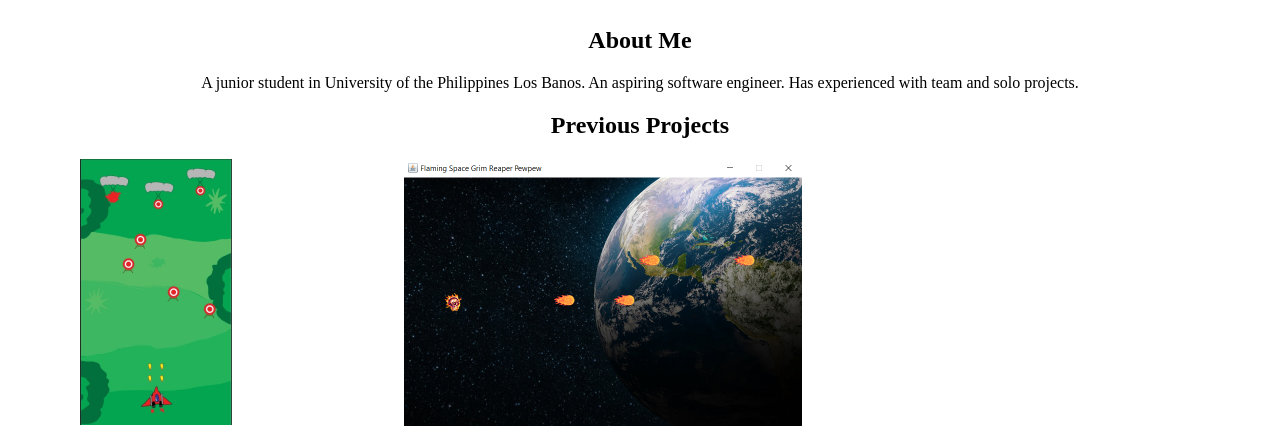
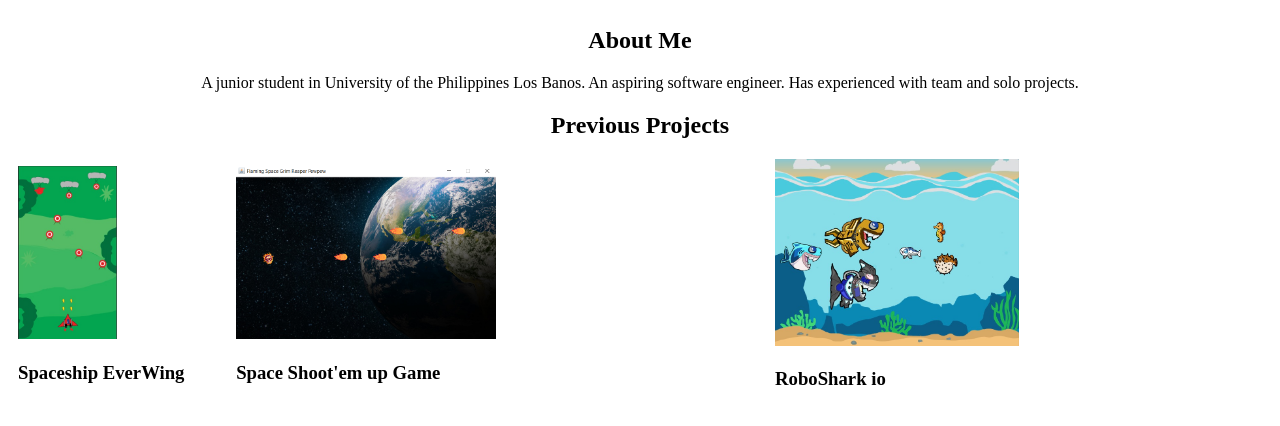
Before and after one commit to AldCristobal/AldCristobal.github.io, a plain HTML site: page index.html in a window 1280 px wide. Shown: the part 374-800 px from the top of the page. Drawn offline with Linux system fonts and the light colour scheme.

Commit message:
added 3rd game in Previous Project

```diff
--- a/index.html
+++ b/index.html
@@ -54,6 +54,10 @@
                     <img src="/assets/game_screenshot.webp" height="50%" width="50%">
                     <h3>Space Shoot'em up Game</h3>
                 </div>
+                <div class="flex-item-proj">
+                    <img src="/assets/game3_screenshot.jpg" height="50%" width="50%">
+                    <h3>RoboShark io</h3>
+                </div>
             </div>
         </div>
 
```
Also changed, not shown: assets/game3_screenshot.jpg (added).
